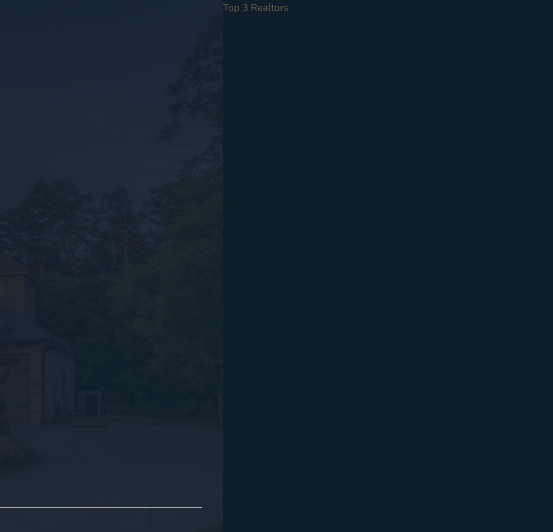
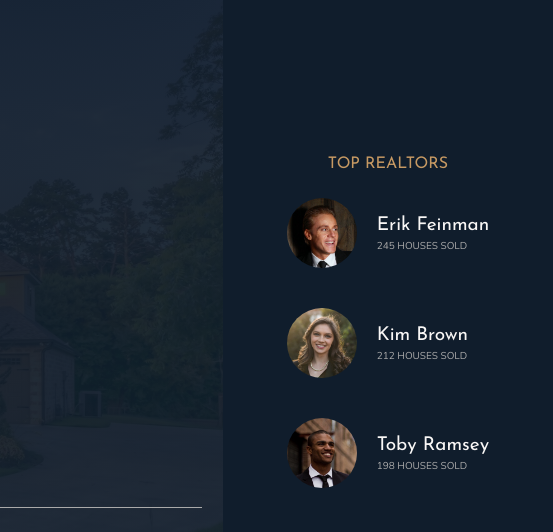
Before and after one commit to afide26/Nexter, a website: page index.html in a window 1280 px wide. Shown: the top 532 px of the page, 727-1280 px from the left. Drawn offline with nearby package versions, Linux system fonts and the light colour scheme.

Commit message:
Finish desktop design of realtors section

```diff
--- a/index.html
+++ b/index.html
@@ -28,7 +28,26 @@
           <img src="img/logo-bi.png" alt="Seen on 4">
         </div>
       </header>
-      <div class="realtors">Top 3 Realtors</div>
+      <div class="realtors">
+        <h3 class="heading-3">Top Realtors</h3>
+        <div class="realtors__list">
+          <img src="img/realtor-1.jpeg" alt="Realtor 1" class="realtors__img">
+          <div class="realtors__details">
+            <h4 class="heading-4 heading-4--light">Erik Feinman</h4>
+            <p class="realtors__sold">245 houses sold</p>
+          </div>
+          <img src="img/realtor-2.jpeg" alt="Realtor 2" class="realtors__img">
+          <div class="realtors__details">
+            <h4 class="heading-4 heading-4--light">Kim Brown</h4>
+            <p class="realtors__sold">212 houses sold</p>
+          </div>
+          <img src="img/realtor-3.jpeg" alt="Realtor 3" class="realtors__img">
+          <div class="realtors__details">
+            <h4 class="heading-4 heading-4--light">Toby Ramsey</h4>
+            <p class="realtors__sold">198 houses sold</p>
+          </div>
+        </div>
+      </div>
       <section class="features">
         <div class="feature">
           <svg class="feature__icon">
--- a/sass/_realtors.scss
+++ b/sass/_realtors.scss
@@ -1,4 +1,30 @@
 .realtors {
   background-color: $color-secondary;
   grid-column: col-start 7/ full-end;
+  padding: 3rem;
+  display: grid;
+  align-content: center;
+  justify-content: center;
+  grid-row-gap: 2rem;
+  justify-items: center;
+
+  &__list {
+    display: grid;
+    grid-template-columns: min-content max-content;
+    grid-column-gap: 2rem;
+    grid-row-gap: 5vh;
+    align-items: center;
+  }
+
+  &__img {
+    width: 7rem;
+    border-radius: 50%;
+    display: block;
+  }
+
+  &__sold {
+    text-transform: uppercase;
+    color: $color-grey-light-2;
+    margin-top: -3px;
+  }
 }
--- a/sass/_typography.scss
+++ b/sass/_typography.scss
@@ -32,6 +32,8 @@
 .heading-4 {
   @extend %heading;
   font-size: 1.9rem;
+  &--light { color: $color-grey-light-1; }
+  &--dark { color: $color-grey-dark-1; }
 }
 
 .heading-5{
```
Also changed, not shown: css/style.css.
